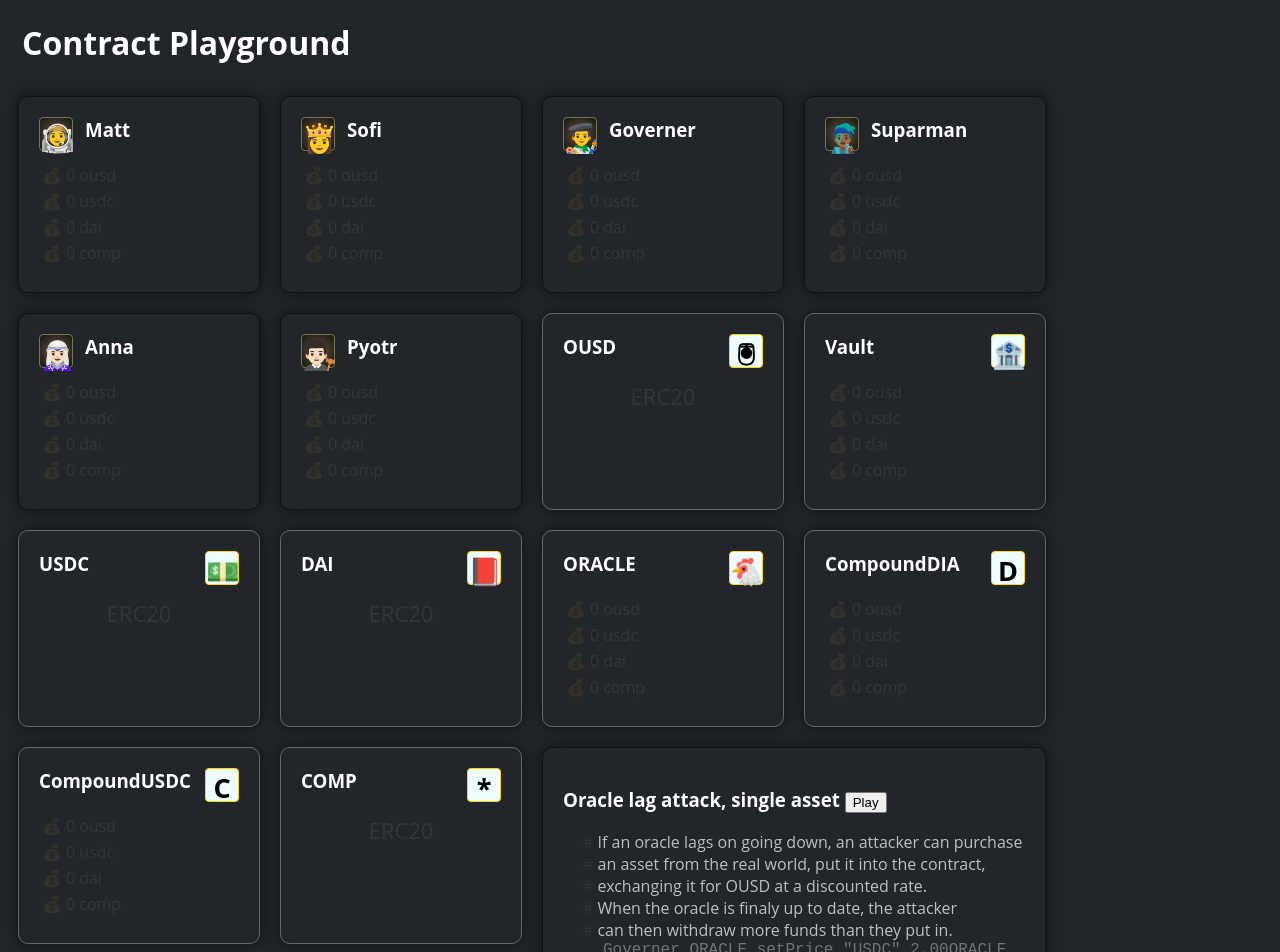
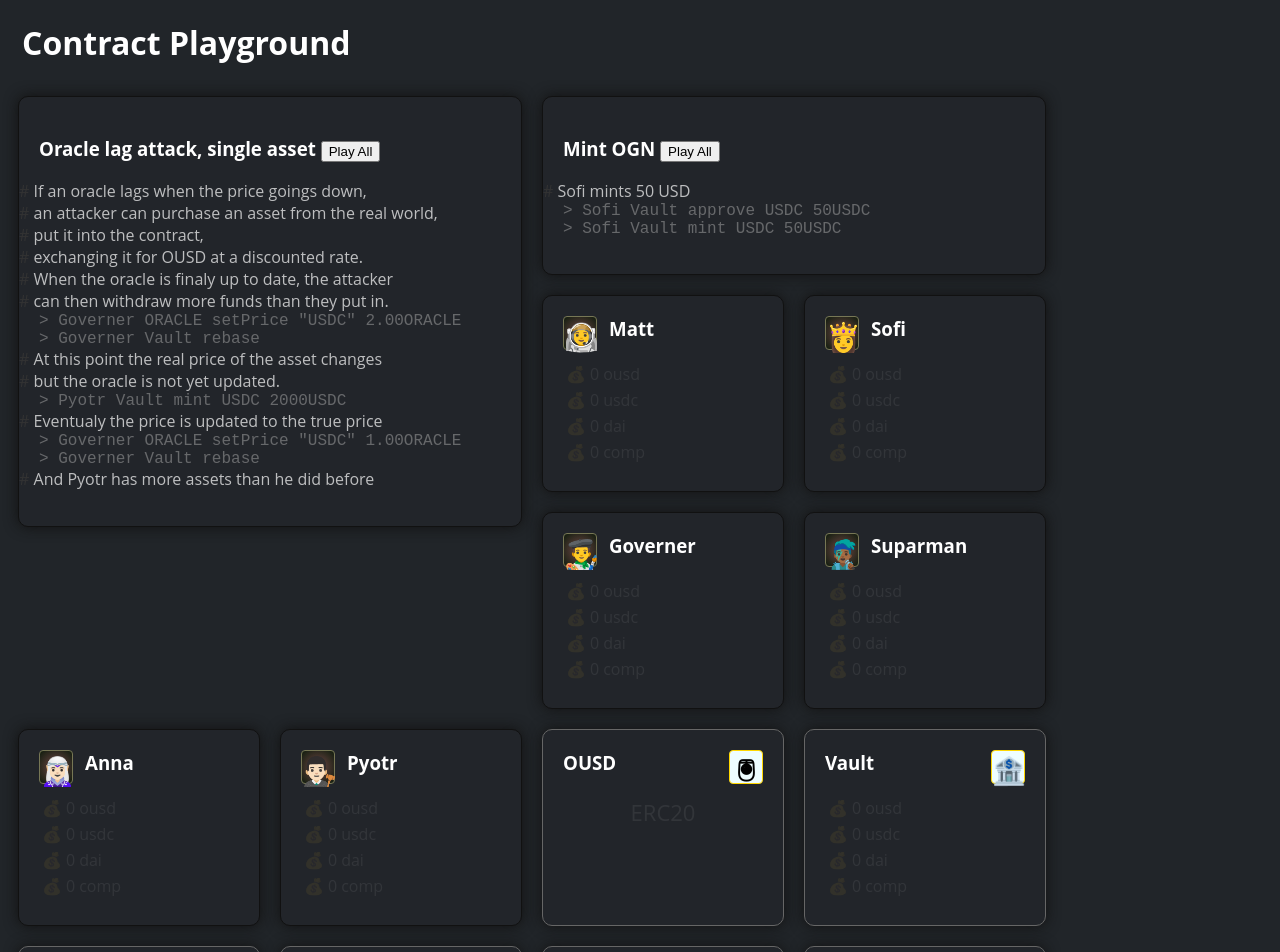
Before and after one commit to factor-finance/xusd-contracts, a Svelte app in the folder playground/: page / in a window 1280 px wide. Shown: the top 952 px of the page. Built offline with nearby package versions, Linux system fonts and the light colour scheme.

Commit message:
Can play each line of a scenario. More than one scenario supported.

```diff
--- a/playground/src/App.svelte
+++ b/playground/src/App.svelte
@@ -13,8 +13,7 @@
 
 <main>
   <h1>Contract Playground</h1>
-
-
+  <Scenarios />
   {#each $people as person}
     <Person {person} />
   {/each}
@@ -22,6 +21,4 @@
     <Contract {contract} />
   {/each}
 
-  <Scenarios/>
-
 </main>
--- /dev/null
+++ b/playground/src/Scenario.svelte
@@ -0,0 +1,84 @@
+<script>
+    import {blockRun, updateAllHoldings } from "./stores.js";
+    export let scenario
+    console.log(scenario)
+    const lines = scenario.actions
+      .split("\n")
+      .filter((x) => x.trim() != "");
+    let activeLineIndex = -1;
+
+    async function playLine(line, i) {
+      activeLineIndex = i;
+      await blockRun(line.trim().split(" "));
+      await updateAllHoldings();
+      activeLineIndex = -1;
+    }
+
+    async function play() {
+      console.log("OKKAA");
+      try {
+        for (const i in lines) {
+          const line = lines[i];
+          if (line.trim() == "") {
+            continue;
+          }
+          if (line.trim().startsWith("#")) {
+            continue;
+          }
+          playLine(line, i);
+        }
+      } catch (e) {
+        console.error(e);
+      }
+      activeLineIndex = -1;
+    }
+  </script>
+
+  <style>
+    ul {padding-left: 0px; }
+    li{ margin-left: 0px; }
+    li.comment {
+      list-style-type: none;
+      margin-left: -20px;
+      padding-left: 0px;
+    }
+    li.code {
+      list-style-type: none;
+      font-family: Ioseveka, monospace;
+      opacity: 0.5;
+    }
+    li.active {
+      color: white;
+      opacity: 1;
+    }
+    a {
+      text-decoration: none;
+      color:#aaa;
+    }
+    a:hover{
+      opacity: 0.9;
+      color: #eff;
+    }
+  </style>
+
+  <div class="card" style="float:left; width:462px; height: auto;">
+    <h3>
+      {scenario.name}
+      <button on:click={play}>Play All</button>
+    </h3>
+    <ul>
+      {#each lines as line, i}
+        {#if line.trim().startsWith('#')}
+          <li class="comment {i == activeLineIndex ? 'active' : ''}">
+            <span style="color: #333">#</span>
+            {line.trim().replace(/^# /, '')}
+          </li>
+        {:else}
+          <li class="code {i == activeLineIndex ? 'active' : ''}">
+            <a href="#" on:click={()=>playLine(line, i)}>&gt;
+            {line.trim()}</a>
+          </li>
+        {/if}
+      {/each}
+    </ul>
+  </div>
--- a/playground/src/Scenarios.svelte
+++ b/playground/src/Scenarios.svelte
@@ -1,68 +1,11 @@
 <script>
-  import { scenarios, blockRun, updateAllHoldings } from "./stores.js";
-  const selectedSecenario = scenarios[0];
-  const lines = selectedSecenario.actions
-    .split("\n")
-    .filter((x) => x.trim() != "");
-  let activeLineIndex = -1;
-
-  async function play() {
-    console.log("OKKAA");
-    try {
-      for (const i in lines) {
-        const line = lines[i];
-        if (line.trim() == "") {
-          continue;
-        }
-        if (line.trim().startsWith("#")) {
-          continue;
-        }
-        activeLineIndex = i;
-        console.log("👾", line);
-        await blockRun(line.trim().split(" "));
-        await updateAllHoldings();
-      }
-    } catch (e) {
-      console.error(e);
-    }
-    activeLineIndex = -1;
-  }
+  import { scenarios } from "./stores.js";
+  import Scenario from "./Scenario.svelte";
+  console.log(scenarios);
 </script>
 
-<style>
-  li.comment {
-    list-style-type: none;
-    margin-left: -20px;
-    padding-left: 0px;
-  }
-  li.code {
-    list-style-type: none;
-    font-family: Ioseveka, monospace;
-    opacity: 0.5;
-  }
-  li.active {
-    color: white;
-    opacity: 1;
-  }
-</style>
-
-<div class="card" style="float:left; width:462px; height: auto;">
-  <h3>
-    {selectedSecenario.name}
-    <button on:click={play}>Play</button>
-  </h3>
-  <ul>
-    {#each lines as line, i}
-      {#if line.trim().startsWith('#')}
-        <li class="comment {i == activeLineIndex ? 'active' : ''}">
-          <span style="color: #333">#</span>
-          {line.trim().replace(/^# /, '')}
-        </li>
-      {:else}
-        <li class="code {i == activeLineIndex ? 'active' : ''}">
-          {line.trim()}
-        </li>
-      {/if}
-    {/each}
-  </ul>
+<div>
+  {#each scenarios as scenario}
+    <Scenario {scenario} />
+  {/each}
 </div>
--- a/playground/src/world.js
+++ b/playground/src/world.js
@@ -134,24 +134,25 @@ export const SETUP = `
   Governer Vault unpauseDeposits
   Matt USDC mint 3000USDC
   Matt DAI mint 390000DAI
-  Matt USDC approve OUSD 9999999999USDC
-  Matt DAI approve OUSD 9999999999DAI
-  Matt OUSD mint DAI 1000DAI
+  Matt USDC approve Vault 9999999999USDC
+  Matt DAI approve Vault 9999999999DAI
+  Matt Vault mint DAI 1000DAI
   Sofi USDC mint 2000USDC
-  Sofi USDC approve OUSD 9999999999USDC
-  Sofi OUSD mint USDC 1000USDC
+  Sofi USDC approve Vault 9999999999USDC
+  Sofi Vault mint USDC 1000USDC
   Suparman USDC mint 1000USDC
   Anna USDC mint 1000USDC
   Pyotr USDC mint 3000USDC
-  Pyotr USDC approve OUSD 9999999USDC
+  Pyotr USDC approve Vault 9999999USDC
 `;
 
 export const SCENARIOS = [
   {
     name: "Oracle lag attack, single asset",
     actions: `
-      # If an oracle lags on going down, an attacker can purchase
-      # an asset from the real world, put it into the contract,
+      # If an oracle lags when the price goings down,
+      # an attacker can purchase an asset from the real world,
+      # put it into the contract,
       # exchanging it for OUSD at a discounted rate.
       # When the oracle is finaly up to date, the attacker
       # can then withdraw more funds than they put in.
@@ -159,11 +160,19 @@ export const SCENARIOS = [
       Governer Vault rebase
       # At this point the real price of the asset changes
       # but the oracle is not yet updated.
-      Pyotr OUSD mint USDC 2000USDC
+      Pyotr Vault mint USDC 2000USDC
       # Eventualy the price is updated to the true price
       Governer ORACLE setPrice "USDC" 1.00ORACLE
       Governer Vault rebase
       # And Pyotr has more assets than he did before
     `,
   },
+  {
+    name: "Mint OGN",
+    actions: `
+    # Sofi mints 50 USD
+    Sofi Vault approve USDC 50USDC
+    Sofi Vault mint USDC 50USDC
+    `,
+  },
 ];
```
